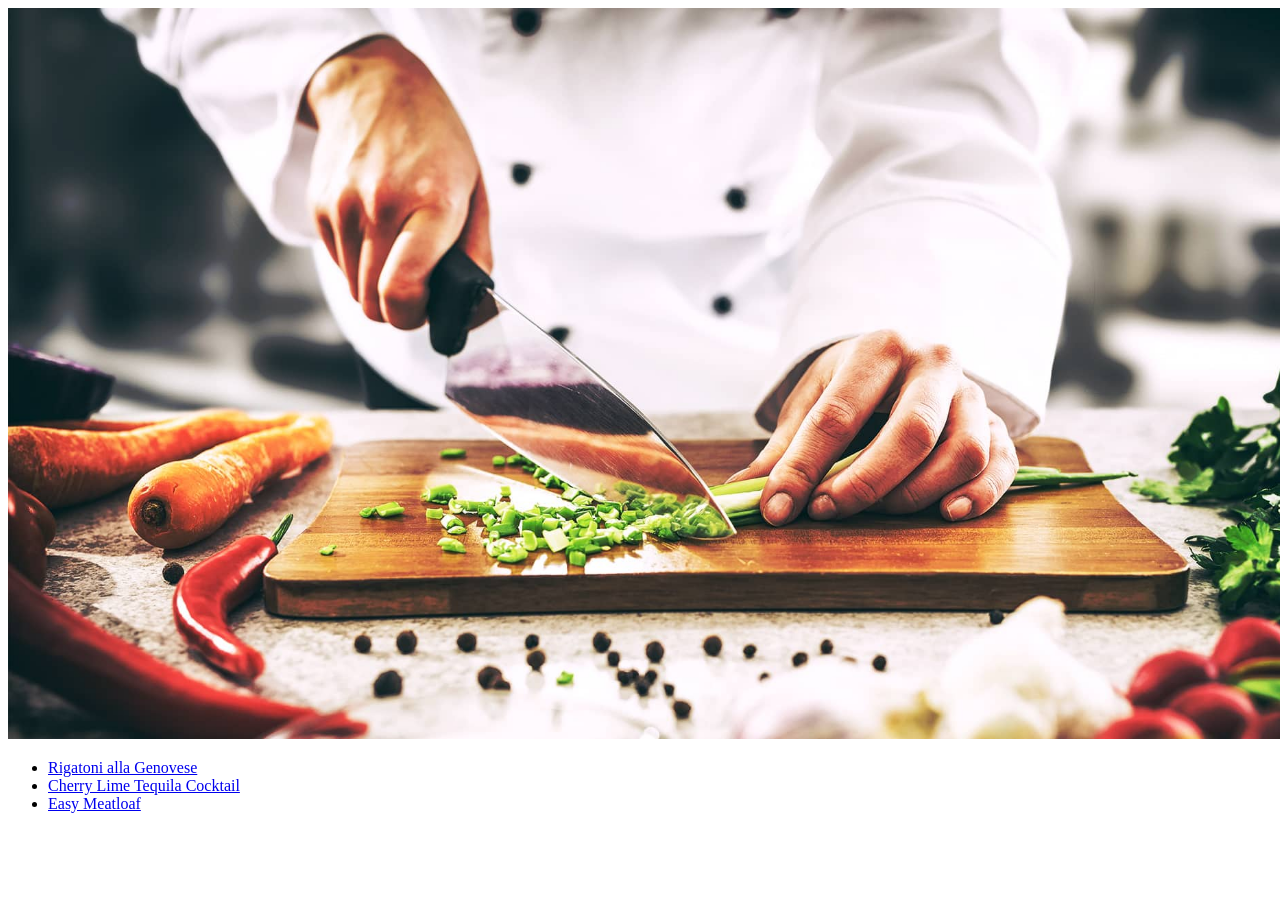
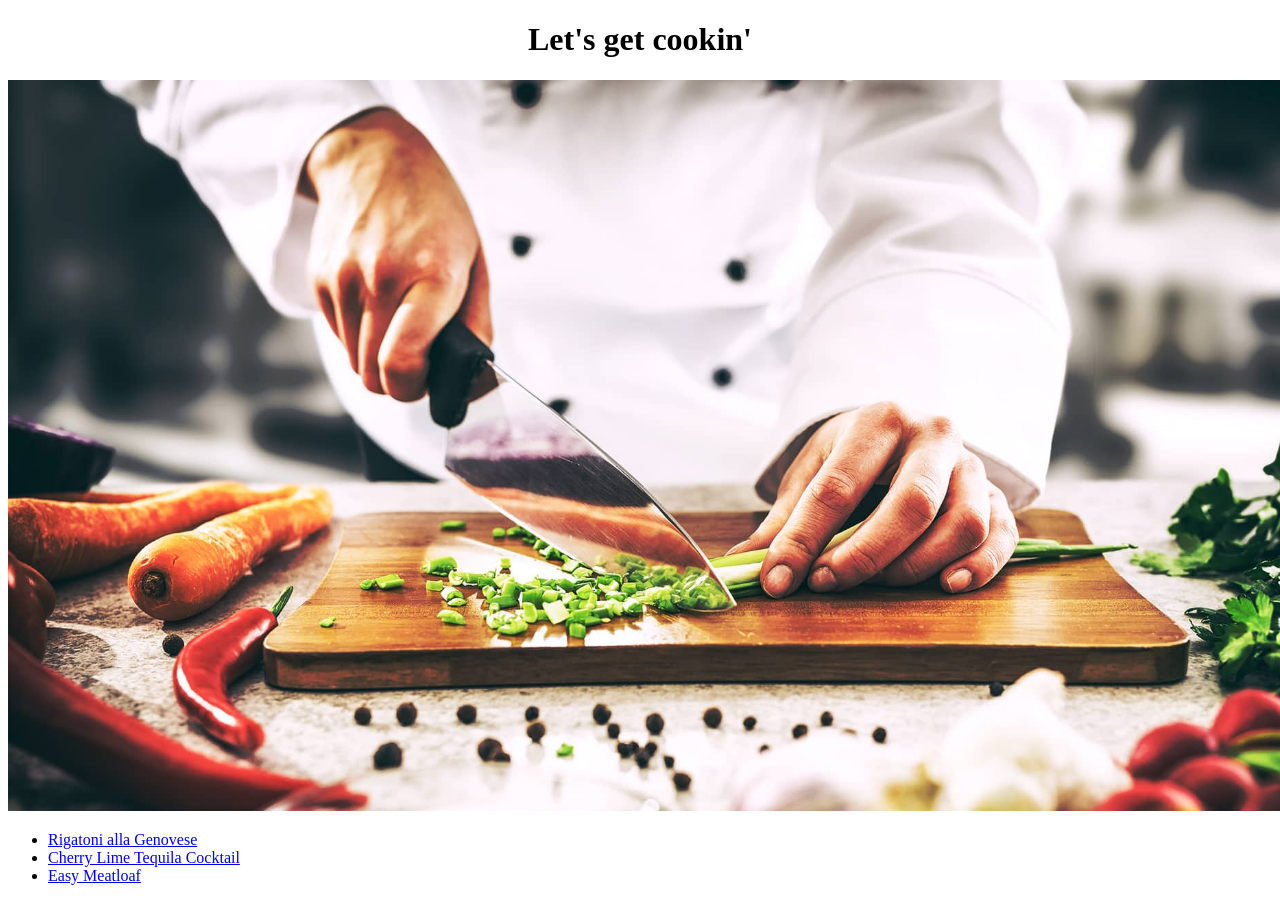
Before and after one commit to Mackadamianut/odin-recipes, a plain HTML site: page index.html in a window 1280 px wide. Shown: the top 901 px of the page. Before the commit the page ends 829 px from the top, so only its background shows below. Drawn offline with Linux system fonts and the light colour scheme.

Commit message:
add a heading

```diff
--- a/index.html
+++ b/index.html
@@ -8,6 +8,8 @@
 </head>
 <body>
 
+<center><h1>Let's get cookin'</h1></center>
+
 <center><img src="img/culinary.jpg" alt="Chef prepping food with knife"
     width="1300" height="731"></center>
 <ul>
```
